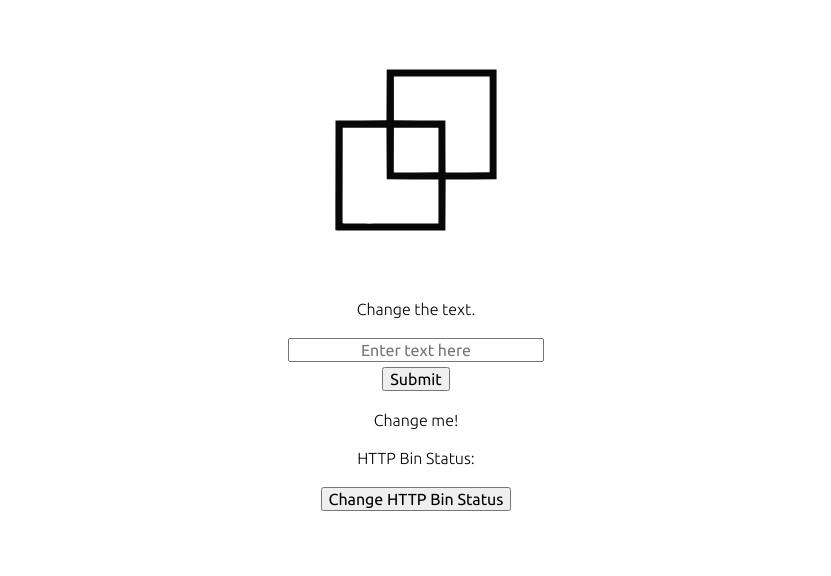
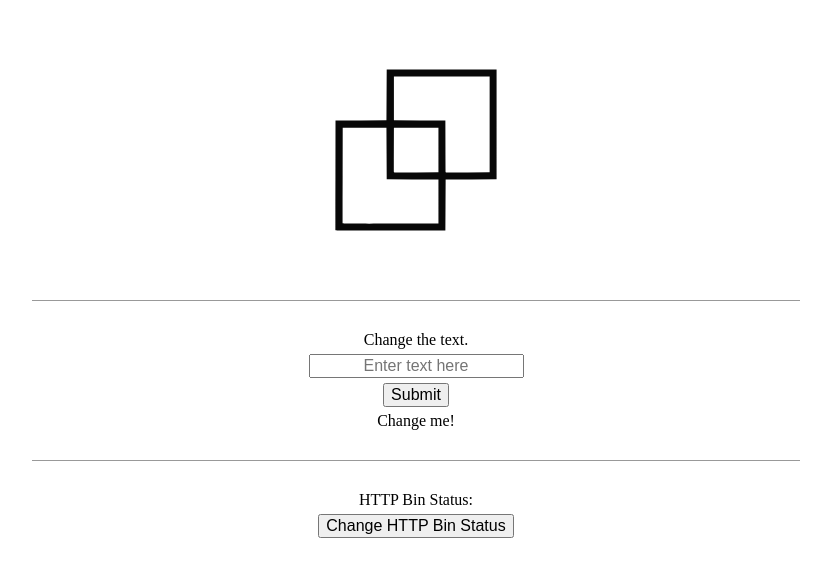
Before and after one commit to Harmelodic/website, a React app: page /bp-frontend in a window 1280 px wide. Shown: the top 576 px of the page, without its empty margins (224-1055 px from the left). Built offline with nearby package versions, Linux system fonts and the light colour scheme; no server answers.

Commit message:
Switched to UTF-8; Removed Ubuntu; Improved some styling

```diff
--- a/public/index.html
+++ b/public/index.html
@@ -22,7 +22,7 @@
             <div id="noscript">This website requires JavaScript enabled.</div>
         </noscript>
 
-        <!-- General Page styling -->
+        <!-- Global CSS -->
         <style>
             :root {
                 --transparent: rgba(0,0,0,0);
@@ -30,25 +30,15 @@
 
             body {
                 margin: 0;
-                font-family: "Ubuntu", Verdana, Arial, sans-serif;
                 font-size: 0;
                 font-weight: 300;
                 white-space: nowrap;
             }
-
-            input {
-                font-family: "Ubuntu", Verdana, Arial, sans-serif;
-            }
-
-            textarea {
-                font-family: "Ubuntu", Verdana, Arial, sans-serif;
-            }
         </style>
-        <link href="https://fonts.googleapis.com/css?family=Ubuntu:300,400" rel="stylesheet">
 
         <!-- Page Data -->
         <meta name="viewport" content="width=device-width, initial-scale=1.0">
-        <meta http-equiv="Content-Type" content="text/html; charset=ISO-8859-1">
+        <meta http-equiv="Content-Type" content="text/html; charset=UTF-8">
         <meta name="Description" content="bp-frontend">
         <title>bp-frontend</title>
     </head>
--- a/src/routes/BpFrontend.js
+++ b/src/routes/BpFrontend.js
@@ -10,9 +10,17 @@ const StyledBpFrontend = styled.div`
     font-size: 16px;
 `
 
+const StyledSection = styled.div`
+    max-width: 1080px;
+    width: 60%;
+    margin: 0 auto;
+    border-top: 1px double #999999;
+    padding: 30px 0;
+`
+
 // bp-frontend
 const StyledText = styled.div`
-    margin: 20px auto;
+    font-size: 16px;
 `
 
 // bp-frontend
@@ -86,12 +94,16 @@ export default class BpFrontend extends React.Component {
             // bp-frontend
             <StyledBpFrontend>
                 <StyledImg src="images/bp-frontend.svg" />
+                <StyledSection>
                     <StyledText>Change the text.</StyledText>
                     <StyledInput type="text" name="inputText" value={this.state.inputValue} onChange={this.changeInputValue} placeholder="Enter text here" />
                     <StyledInput type="submit" value="Submit" onClick={this.changeEditableText} />
                     <StyledText>{this.state.editableText}</StyledText>
+                </StyledSection>
+                <StyledSection>
                     <StyledText>HTTP Bin Status: {this.state.httpbin.loading ? "Loading..." : this.state.httpbin.status}</StyledText>
                     <StyledInput type="submit" value="Change HTTP Bin Status" onClick={this.changeHttpBinStatus} />
+                </StyledSection>
             </StyledBpFrontend>
         );
     }
```
Lines whose indentation alone changed are shown as unchanged.
